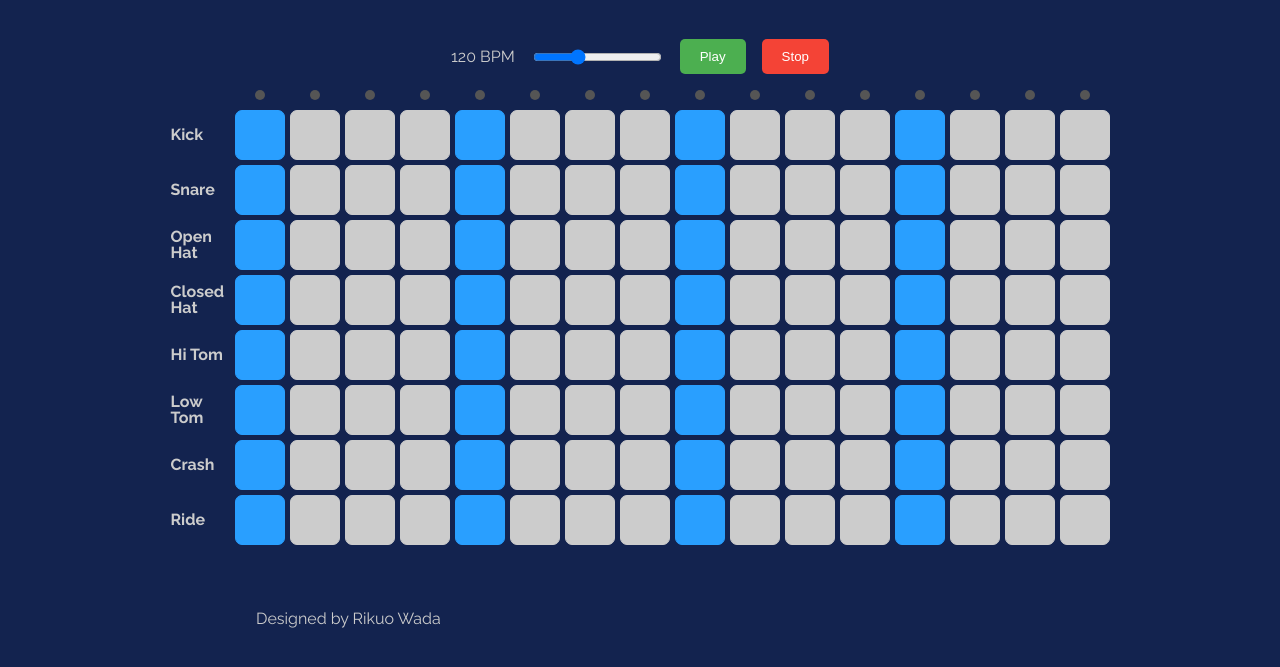
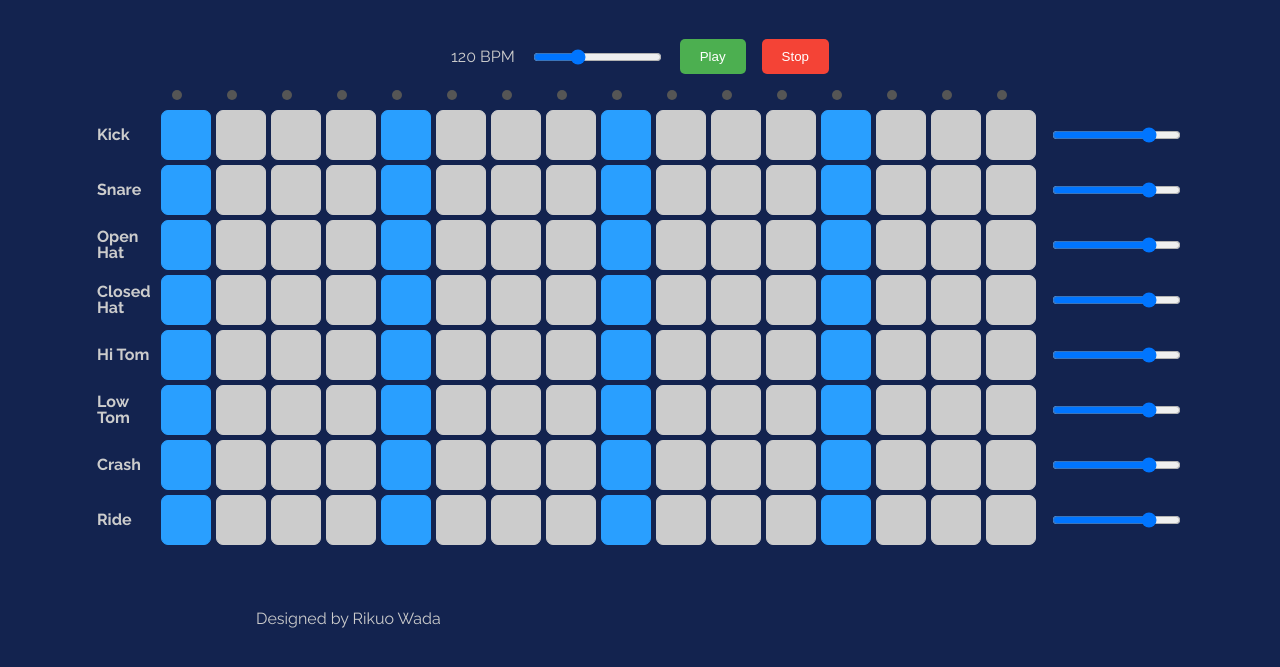
Before and after one commit to rkwada/drum-machine-sequencer, a plain HTML site: page index.html in a window 1280 px wide. Shown: the part 123-790 px from the top of the page. Drawn offline with nearby package versions, Linux system fonts and the light colour scheme; no server answers.

Commit message:
Added range input for volume

```diff
--- a/css/styles.css
+++ b/css/styles.css
@@ -78,6 +78,7 @@ body {
     grid-template-columns: repeat(16, 50px);
     grid-gap: 5px;
     margin: 0 0 5px 4rem;
+    padding-right: 165px;
 }
 
 .indicator {
@@ -86,8 +87,8 @@ body {
     border-radius: 50%;
     background: #555;
     display: flex;
-    justify-content: center;
-    align-items: center;
+    justify-content: left;
+        align-items: center;
     color: #fff;
     font-size: 1.5rem;
     margin: 0 auto;
@@ -123,3 +124,7 @@ h1 {
     font-size: 4rem;
     margin-top: 1rem;
 }
+
+.volume-slider {
+    margin-left: 1rem;
+}
--- a/js/main.js
+++ b/js/main.js
@@ -112,6 +112,14 @@ rows.forEach((row, i) => {
     const buttonsDiv = document.createElement("div");
     buttonsDiv.className = "row-buttons";
 
+    const volumeSlider = document.createElement("input");
+    volumeSlider.type = "range";
+    volumeSlider.min = -60;
+    volumeSlider.max = 1;
+    volumeSlider.step = 1;
+    volumeSlider.value = -12;
+    volumeSlider.className = "volume-slider";
+
     row.forEach((step, j) => {
         const button = document.createElement("button");
         button.className = "note";
@@ -126,4 +134,5 @@ rows.forEach((row, i) => {
 
     rowDiv.appendChild(buttonsDiv);
     sequencer.appendChild(rowDiv);
+    rowDiv.appendChild(volumeSlider);
 });
```
